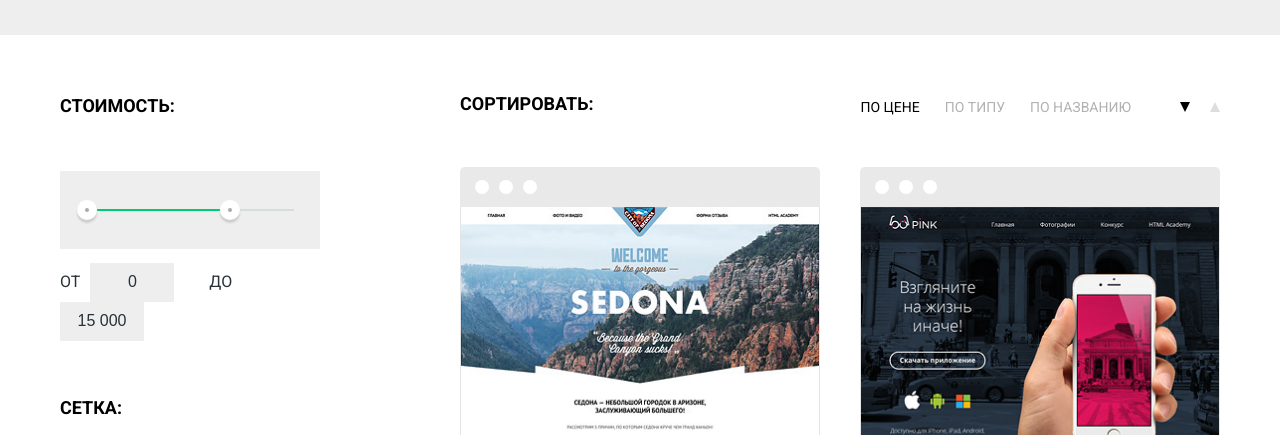
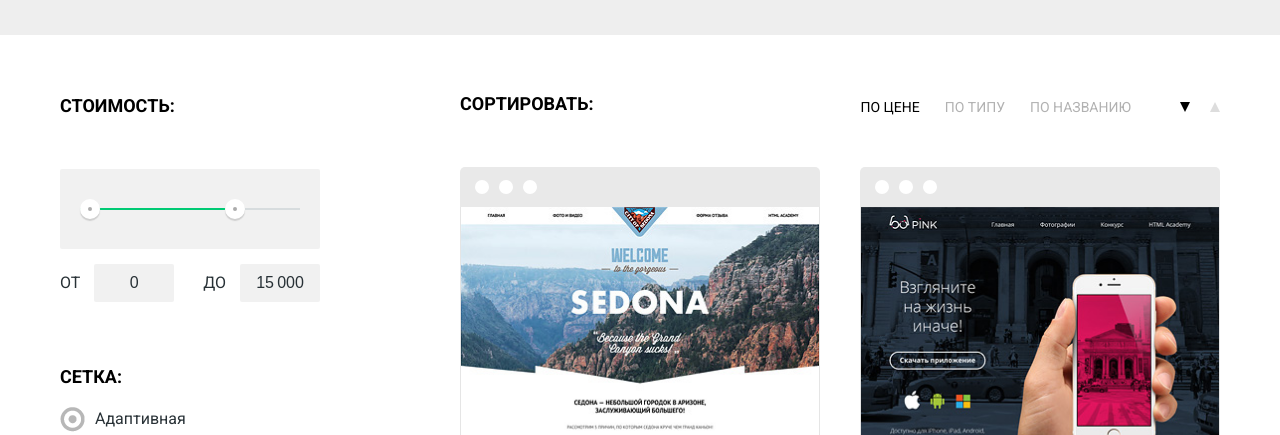
Before and after one commit to JoyField96/333093-nerds, a plain HTML site: page catalog.html in a window 1280 px wide. Shown: the part 320-755 px from the top of the page. Drawn offline with Linux system fonts and the light colour scheme.

Commit message:
правки

```diff
--- a/catalog.html
+++ b/catalog.html
@@ -5,7 +5,7 @@
 		<title>Nerds</title>
 		<link href="https://fonts.googleapis.com/css?family=Roboto:400,500,700&amp;subset=cyrillic" rel="stylesheet">
 		<link href="css/normalize.min.css" rel="stylesheet">
-		<link href="css/styles.css" rel="stylesheet">
+		<link href="css/styles.min.css" rel="stylesheet">
 	</head>
 	<body>
 		<header class="main-header">
@@ -41,20 +41,20 @@
 			<div class="container clearfix">
 				<aside class="characteristics">
 					<form action="#" method="get">
-						<fieldset class="cost">
-							<legend class="title">Стоимость:</legend>
-							<div class="slider">
-								<div class="main-line">
-									<div class="current-line"></div>
-								</div>
-								<span class="mark start-mark"></span>
-								<span class="mark finish-mark"></span>
-							</div>
-							<label for="start-value">от</label>
-							<input id="start-value" type="text" name="start-value" value="0" readonly>
-							<label for="finish-value">до</label>
-							<input id="finish-value" type="text" name="finish-value" value="15 000" readonly>
-						</fieldset>
+					    <legend class="title">Стоимость:</legend>
+                        <div class="range-filter">
+                            <div class="range-controls">
+                                <div class="scale">
+                                    <div class="bar"></div>
+                                </div>
+                                <div class="toggle toggle-min"></div>
+                                <div class="toggle toggle-max"></div>
+                            </div>
+                                <div class="price-controls">
+                                <label class="min-price">от <input name="min-price" type="text" value="0"></label>
+                                <label class="max-price">до <input name="max-price" type="text" value="15&thinsp;000"></label>
+                            </div>
+                        </div>
 						<fieldset class="grid">
 							<legend class="title">Сетка:</legend>
 							<ul>
--- a/css/styles.css
+++ b/css/styles.css
@@ -987,13 +987,13 @@ footer img{
 	margin-bottom: 0;
 }
 
-input[type="radio"],
-input[type="checkbox"] {
+.catalog-container input[type="radio"],
+.catalog-container input[type="checkbox"] {
 	display: none;
 }
 
-input[type="radio"] + label,
-input[type="checkbox"] + label {
+.catalog-container input[type="radio"] + label,
+.catalog-container input[type="checkbox"] + label {
 	position: relative;
 
 	display: block;
@@ -1002,8 +1002,8 @@ input[type="checkbox"] + label {
 	cursor: pointer;
 }
 
-input[type="radio"] + label::before,
-input[type="checkbox"] + label::before {
+.catalog-container input[type="radio"] + label::before,
+.catalog-container input[type="checkbox"] + label::before {
 	content: "";
 	position: absolute;
 	top: 0;
@@ -1014,96 +1014,44 @@ input[type="checkbox"] + label::before {
 	opacity: 0.4;
 }
 
-input[type="radio"] + label:hover::before,
-input[type="checkbox"] + label:hover::before {
+.catalog-container input[type="radio"] + label:hover::before,
+.catalog-container input[type="checkbox"] + label:hover::before {
 	opacity: 1;
 }
 
-input[type="radio"] + label::before {
+.catalog-container input[type="radio"] + label::before {
 	width: 25px;
 	height: 25px;
 
 	background-position: -189px -5px;
 }
 
-input[type="radio"]:checked + label::before {
+.catalog-container input[type="radio"]:checked + label::before {
 	background-position: -224px -5px;
 }
 
-input[type="checkbox"] + label::before {
+.catalog-container input[type="checkbox"] + label::before {
 	width: 24px;
 	height: 24px;
 
 	background-position: -5px -5px;
 }
 
-input[type="checkbox"]:checked + label::before {
+.catalog-container input[type="checkbox"]:checked + label::before {
 	width: 27px;
 	height: 23px;
 
 	background-position: -38px -5px;
 }
 
-input[type="radio"]:disabled + label,
-input[type="checkbox"]:disabled + label {
+.catalog-container input[type="radio"]:disabled + label,
+.catalog-container input[type="checkbox"]:disabled + label {
 	color: rgba(40, 49, 54, 0.3);
 }
 
-input[type="radio"]:disabled + label::before,
-input[type="checkbox"]:disabled + label::before {
+.catalog-container input[type="radio"]:disabled + label::before,
+.catalog-container input[type="checkbox"]:disabled + label::before {
 	opacity: 0.1;
-}
-
-.characteristics .slider {
-	position: relative;
-
-	width: 100%;
-	height: 78px;
-	margin-top: 50px;
-	margin-bottom: 14px;
-
-	background-color: #eeeeee;
-}
-
-.slider .main-line {
-	position: absolute;
-	top: 50%;
-	right: 10%;
-	left: 10%;
-	z-index: 1;
-
-	height: 2px;
-	margin-top: -1px;
-	margin-left: -9px;
-
-	background-color: #d7dcde;
-}
-
-.slider .current-line {
-	position: absolute;
-	top: 0;
-	right: 73px;
-	left: 0;
-	z-index: 1;
-
-	height: 2px;
-
-	background-color: #00ca74;
-}
-
-.slider .mark {
-	position: absolute;
-	top: 50%;
-	z-index: 2;
-
-	width: 20px;
-	height: 20px;
-	margin-top: -10px;
-
-	background-color: #ffffff;
-	border-radius: 100px;
-	box-shadow: 0 3px 2px 0 #cccdcd;
-	cursor: pointer;
 }
 
 .slider .start-mark {
@@ -1116,20 +1064,7 @@ input[type="checkbox"]:disabled + label::before {
 	right: 80px;
 }
 
-.mark::before {
-	content: "";
-	position: absolute;
-	top: 50%;
-	left: 50%;
-
-	width: 4px;
-	height: 4px;
-	margin-top: -2px;
-	margin-left: -2px;
-
-	background-color: #ababab;
-	border-radius: 100px;
-}
+
 
 .cost {
 	font-size: 0;
@@ -1694,3 +1629,80 @@ input[type="checkbox"]:disabled + label::before {
 
 	background-color: transparent;
 }
+.range-filter {
+    width: 260px;
+    margin-top: 48px;
+    margin-bottom: 60px;
+
+}
+
+.range-controls {
+    position: relative;
+    height: 41px;
+    padding-top: 39px;
+    padding-right: 20px;
+    padding-left: 20px;
+    margin-bottom: 15px;
+    border-radius: 2px;
+    background: #f1f1f1;
+}
+
+.range-controls .scale {
+    height: 2px;
+    background: #d7dcde;
+}
+
+.range-controls .bar {
+    width: 70%;
+    height: 2px;
+    background: #00ca74;
+}
+
+.range-controls .toggle {
+    position: absolute;
+    top: 30px;
+    left: 0px;
+    width: 4px;
+    height: 4px;
+    cursor: pointer;
+    border: 8px solid #fff;
+    border-radius: 50%;
+    background: #ababab;
+    box-shadow: 0 2px 1px 0 #cfcfcf;
+}
+
+.range-controls .toggle-min {
+    left: 20px;
+}
+
+.range-controls .toggle-max {
+    left: 165px;
+}
+
+.price-controls {
+    font-size: 0;
+}
+
+.price-controls label {
+    text-transform: uppercase;
+    font-size: 16px;
+    display: inline-block;
+    width: 50%;
+}
+
+.max-price {
+    text-align: right;
+}
+
+.price-controls input {
+    font-size: 16px;
+    line-height: 22px;
+    width: 60px;
+    margin-left: 10px;
+    padding: 8px 10px;
+    text-align: center;
+    color: #283136;
+    border: none;
+    border-radius: 2px;
+    background: #f1f1f1;
+}
```
Also changed, not shown: css/styles.min.css.
